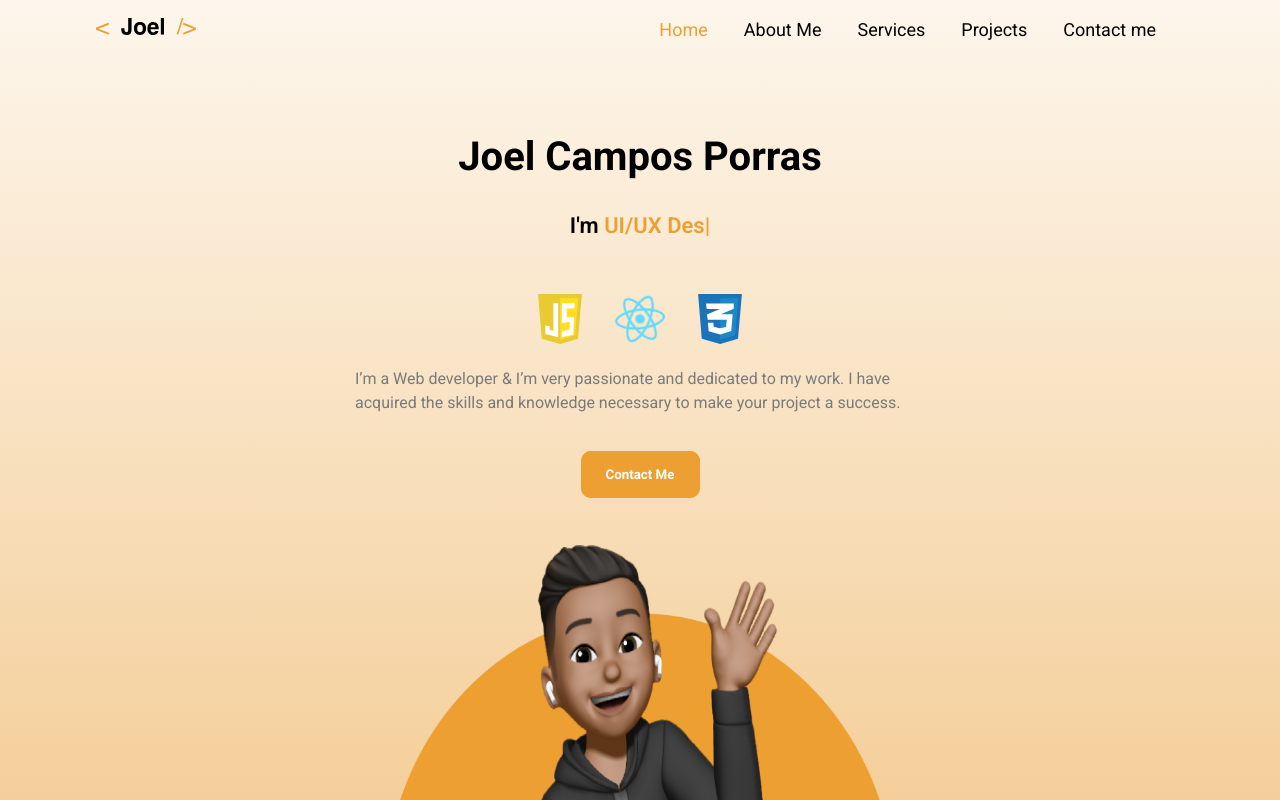
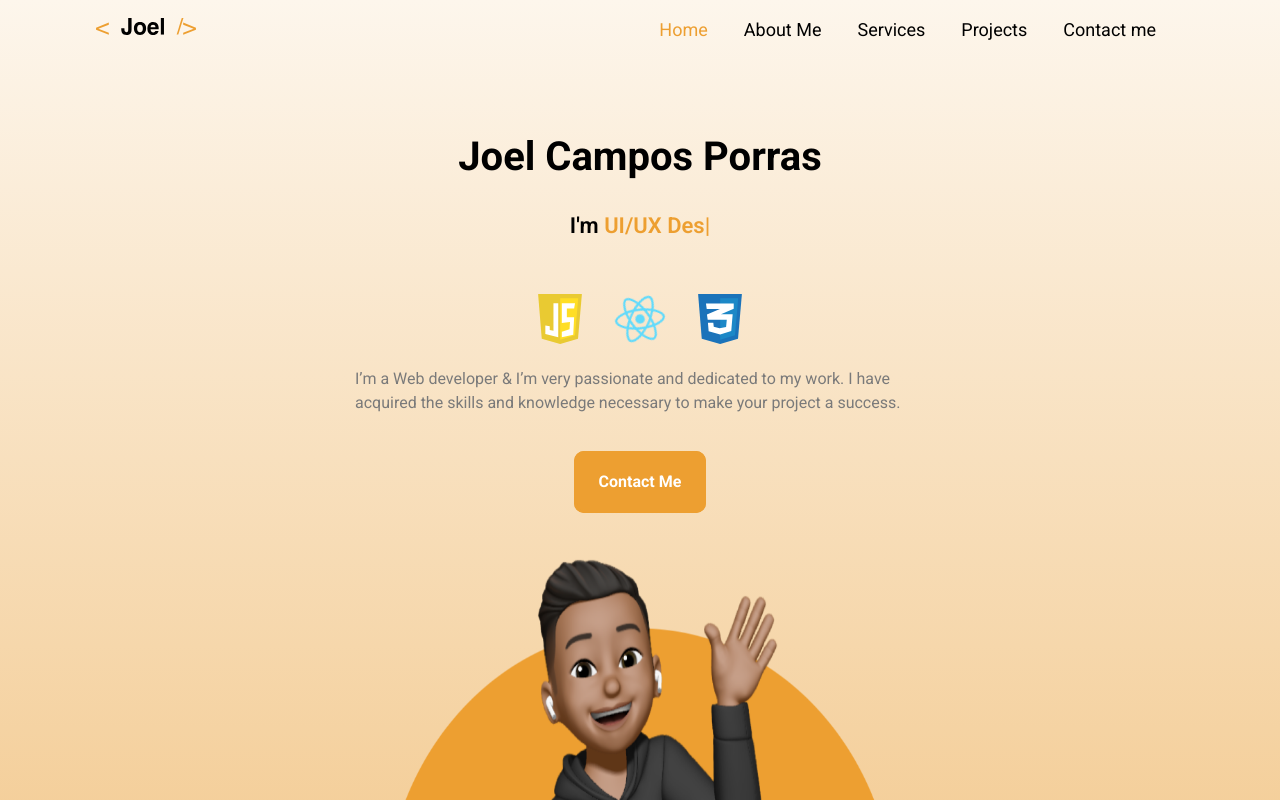
Before and after one commit to jacamposp/Portfolio, a React (Vite) app: page / in a window 1280 px wide. Shown: the top 800 px of the page. Built offline with nearby package versions, Linux system fonts and the light colour scheme.

Commit message:
Adding react-scroll

```diff
--- a/package.json
+++ b/package.json
@@ -14,6 +14,7 @@
     "react": "^18.2.0",
     "react-dom": "^18.2.0",
     "react-router-dom": "^6.22.0",
+    "react-scroll": "^1.9.0",
     "react-type-animation": "^3.2.0"
   },
   "devDependencies": {
--- a/src/components/AboutMe/AboutMe.jsx
+++ b/src/components/AboutMe/AboutMe.jsx
@@ -6,7 +6,7 @@ import Table from './Table';
 export default function AboutMe() {
   return (
     <>
-      <section className={`whitebg`}>
+      <section className={`whitebg`} id='about'>
         <div className={`container`}>
           <div className={classes.AboutMeContainer}>
             <div className={classes.AboutMe}>
--- a/src/components/ContactMe/ContactMe.jsx
+++ b/src/components/ContactMe/ContactMe.jsx
@@ -8,7 +8,7 @@ import { UilPhone, UilEnvelope } from '@iconscout/react-unicons'
 export default function ContactMe() {
   return (
     <>
-      <section className="greybg">
+      <section className="greybg" id="contact">
         <div className={"container"}>
           <div>
             <div>
--- a/src/components/Home/Home.jsx
+++ b/src/components/Home/Home.jsx
@@ -4,6 +4,8 @@ import Button from "../UI/Button";
 import classes from "./Home.module.css";
 
 import avatar from "../../assets/Avatar3.png";
+
+//icons
 import cssLogo from "../../assets/csslogo.svg";
 import reactLogo from "../../assets/reactlogo.svg";
 import jsLogo from "../../assets/jslogo.svg";
@@ -11,7 +13,7 @@ import jsLogo from "../../assets/jslogo.svg";
 export default function Home() {
   return (
     <>
-      <div className={classes.overlay}>
+      <div className={classes.overlay} id="home">
         <div className="container">
           <div className={classes.home_Container}>
             <div className={classes.name}>
@@ -24,9 +26,9 @@ export default function Home() {
                   sequence={[
                     "Joe",
                     1000,
-                    "Website Designer",
+                    "Web Developer",
                     1000,
-                    "Web Developer",
+                    "App Developer",
                     1000,
                     "UI/UX Designer",
                     1000,
@@ -61,7 +63,7 @@ export default function Home() {
               </p>
             </div>
             <div className={classes.contact}>
-              <Button>Contact Me</Button>
+              <Button moveTo={'contact'} smooth={true} duration={500}>Contact Me</Button>
             </div>
             <div className={classes.avatar}>
               <div>
--- a/src/components/Navigation/NavBar.module.css
+++ b/src/components/Navigation/NavBar.module.css
@@ -45,6 +45,7 @@ nav {
   color: var(--black);
   font-size: 18px;
   font-weight: 400;
+  cursor: pointer;
 }
 
 .navList a:hover {
--- a/src/components/Navigation/Navbar.jsx
+++ b/src/components/Navigation/Navbar.jsx
@@ -1,5 +1,6 @@
 import { useState } from "react";
 import { NavLink } from "react-router-dom";
+import { Link as Link1 } from "react-scroll";
 
 import Icon from "./Icon";
 import Button from "../UI/Button";
@@ -36,19 +37,19 @@ export default function NavBar() {
           <Icon className={`${classes.icon} ${classes.logo}`} />
           <ul className={classes.navList}>
             <li>
-              <NavLink className={classes.active}>Home</NavLink>
+              <Link1 to="home" activeClass={classes.active} spy={true} smooth={true} duration={500}>Home</Link1>
             </li>
             <li>
-              <NavLink>About Me</NavLink>
+              <Link1 to="about" activeClass={classes.active} spy={true} smooth={true} duration={500}>About Me</Link1>
             </li>
             <li>
-              <NavLink>Services</NavLink>
+              <Link1 to="services" activeClass={classes.active} spy={true} smooth={true} duration={500}>Services</Link1>
             </li>
             <li>
-              <NavLink>Projects</NavLink>
+              <Link1 to="projects" activeClass={classes.active} spy={true} smooth={true} duration={500}>Projects</Link1>
             </li>
             <li>
-              <NavLink>Contact me</NavLink>
+              <Link1 to="contact" activeClass={classes.active} spy={true} smooth={true} duration={500}>Contact me</Link1>
             </li>
           </ul>
         </div>
--- a/src/components/Projects/Projects.jsx
+++ b/src/components/Projects/Projects.jsx
@@ -1,5 +1,5 @@
 export default function Projects(){
     return(
-        <div style={{height:"100vh", backgroundColor:"white", textAlign:"center"}}><h1>EN CONSTRUCCION</h1></div>
+        <div id="projects" style={{height:"100vh", backgroundColor:"white", textAlign:"center"}}><h1>EN CONSTRUCCION</h1></div>
     )
 }
--- a/src/components/Services/Services.jsx
+++ b/src/components/Services/Services.jsx
@@ -6,7 +6,7 @@ import { UilLaptop, UilArrowRight, UilBrowser, UilApps } from "@iconscout/react-
 export default function Services() {
   return (
     <>
-      <section className={`greybg`} style={{height:"100vh"}}>
+      <section className={`greybg`} style={{height:"100vh"}} id="services">
         <div className={"container"}>
           <div className={classes.services_title_container}>
             <h3 className={classes.services_title}>What do i offer?</h3>
--- a/src/components/UI/Button.jsx
+++ b/src/components/UI/Button.jsx
@@ -1,9 +1,10 @@
+import { Link } from "react-scroll";
 import classes from "./Button.module.css";
 
-export default function Button({children}) {
+export default function Button({ children, moveTo, ...props }) {
   return (
-    <button className={classes.btn}>
-      <p className={classes.btnText}>{children}</p>
-    </button>
+    <>
+      <Link to={moveTo} className={classes.btn} role="button" {...props}><span className={classes.btnText}>{children}</span></Link>
+    </>
   );
 }
--- a/src/components/UI/Button.module.css
+++ b/src/components/UI/Button.module.css
@@ -11,6 +11,7 @@
     cursor: pointer;
     transition: 400ms;
     max-width: 150px;
+    text-decoration: none;
   }
 
   .btnText{
@@ -19,6 +20,10 @@
     font-weight: 700;
     font-size: 1em;
     transition: 400ms;
+    margin-block-start: 1em;
+    margin-block-end: 1em;
+    margin-inline-start: 0px;
+    margin-inline-end: 0px;
   }
 
   .btn:hover {
```
Also changed, not shown: 1 other file (tests, documents, lock files or other folders).
